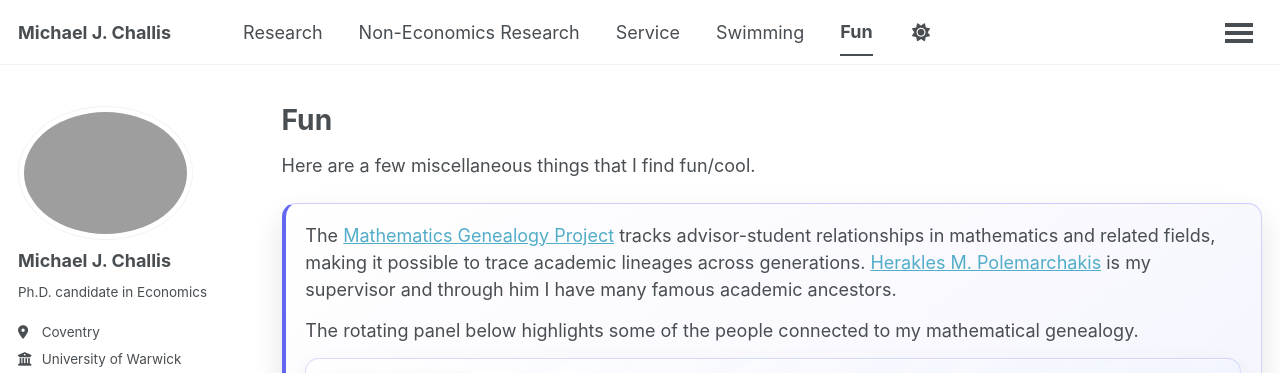
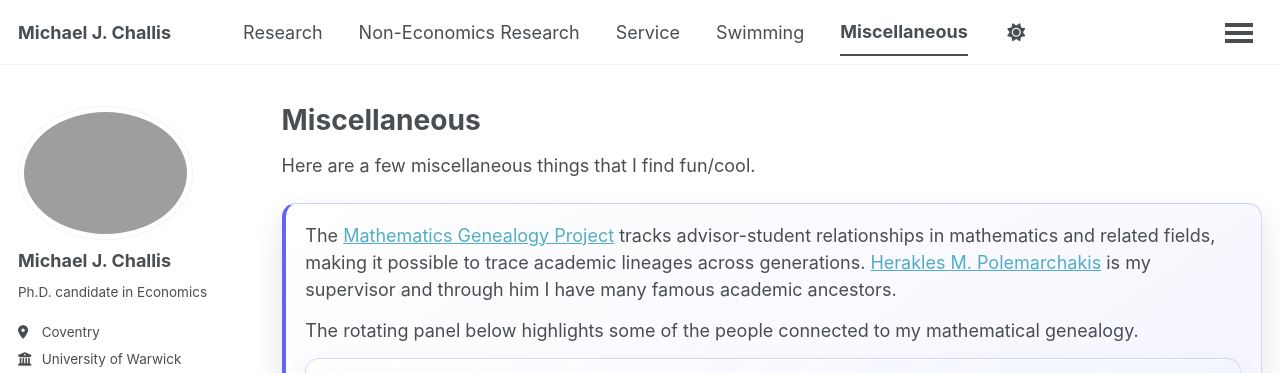
Before and after one commit to MichaelChallis/MichaelChallis.github.io, a Jekyll site: the page built from _pages/fun.md, in a window 1280 px wide and 900 px high, cut to the strip 0-373 px from the top of the window. Built offline with Jekyll 4.4.1, drawn with Linux system fonts in a browser that asks for light colours; some web fonts are replaced.

Commit message:
Rename Fun section to Miscellaneous

```diff
--- a/_data/navigation.yml
+++ b/_data/navigation.yml
@@ -11,5 +11,5 @@ main:
   - title: "Swimming"
     url: /swimming/
 
-  - title: "Fun"
+  - title: "Miscellaneous"
     url: /fun/
--- a/_pages/fun.md
+++ b/_pages/fun.md
@@ -1,6 +1,6 @@
 ---
 layout: archive
-title: "Fun"
+title: "Miscellaneous"
 permalink: /fun/
 author_profile: true
 ---
```
